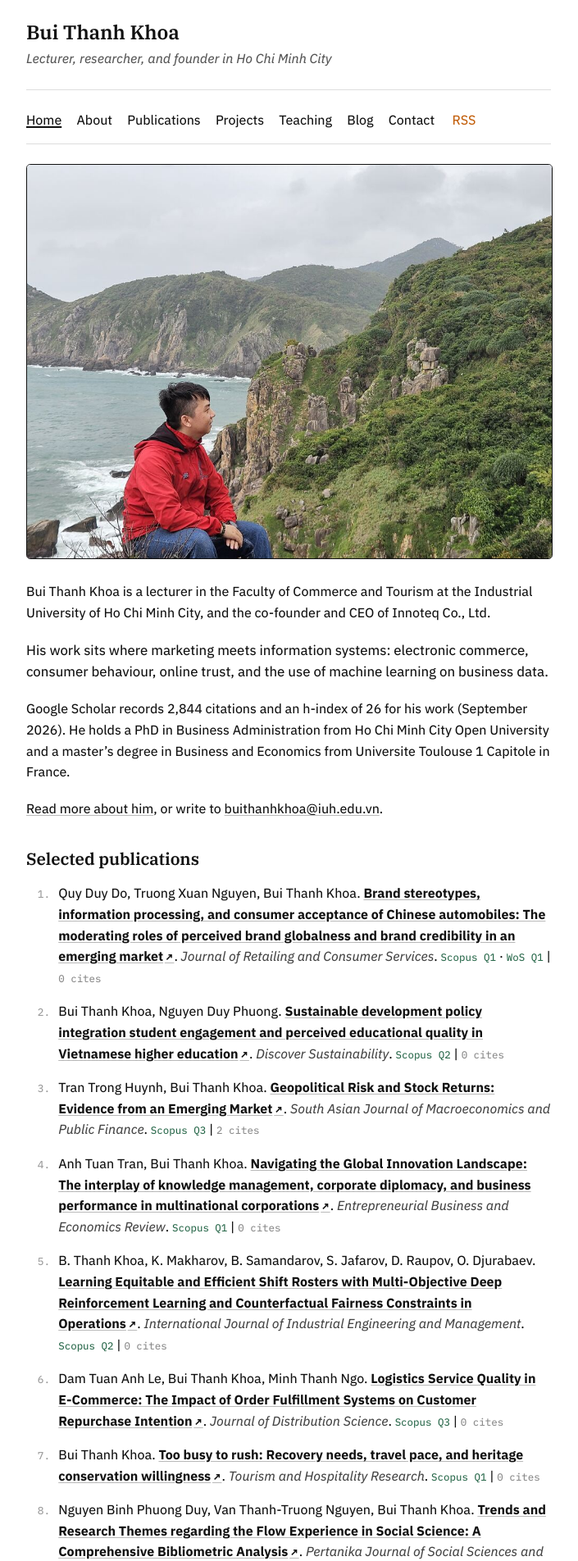
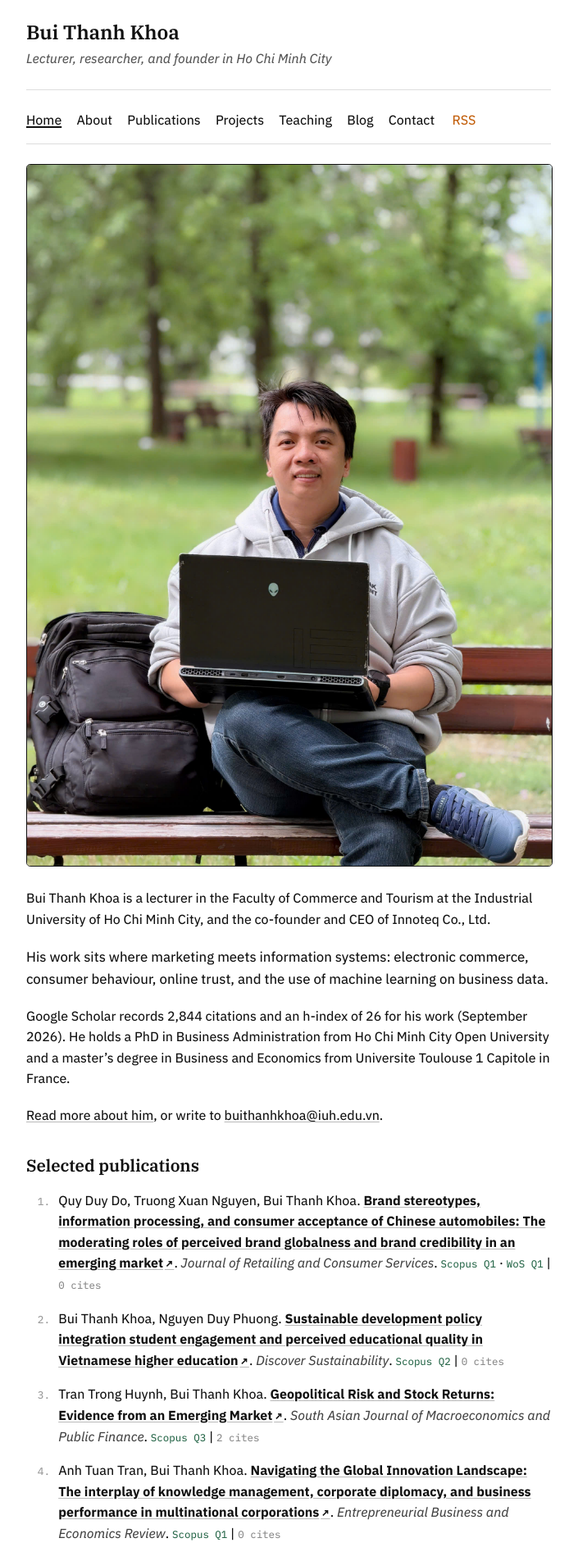
Before and after one commit to KhoaBThanh/KhoaBThanh, a Jekyll site: the page built from index.md, in a window 1280 px wide. Shown: the top 1904 px of the page at 82% size, without its empty margins (288-993 px from the left). Built offline with Jekyll 4.4.1, drawn with Linux system fonts in a browser that asks for light colours.

Commit message:
Update index.md

```diff
--- a/index.md
+++ b/index.md
@@ -5,7 +5,7 @@ permalink: /
 description: "Bui Thanh Khoa, lecturer in the Faculty of Commerce and Tourism at the Industrial University of Ho Chi Minh City. Research in electronic commerce, consumer behaviour, and marketing."
 ---
 
-<img src="{{ '/assets/images/khoa.jpg' | relative_url }}" alt="Bui Thanh Khoa sitting on a coastal cliff above the sea">
+<img src="{{ '/assets/images/Khoa2026.jpg' | relative_url }}" alt="Bui Thanh Khoa">
 
 Bui Thanh Khoa is a lecturer in the Faculty of Commerce and Tourism at the
 Industrial University of Ho Chi Minh City, and the co-founder and CEO of
```
